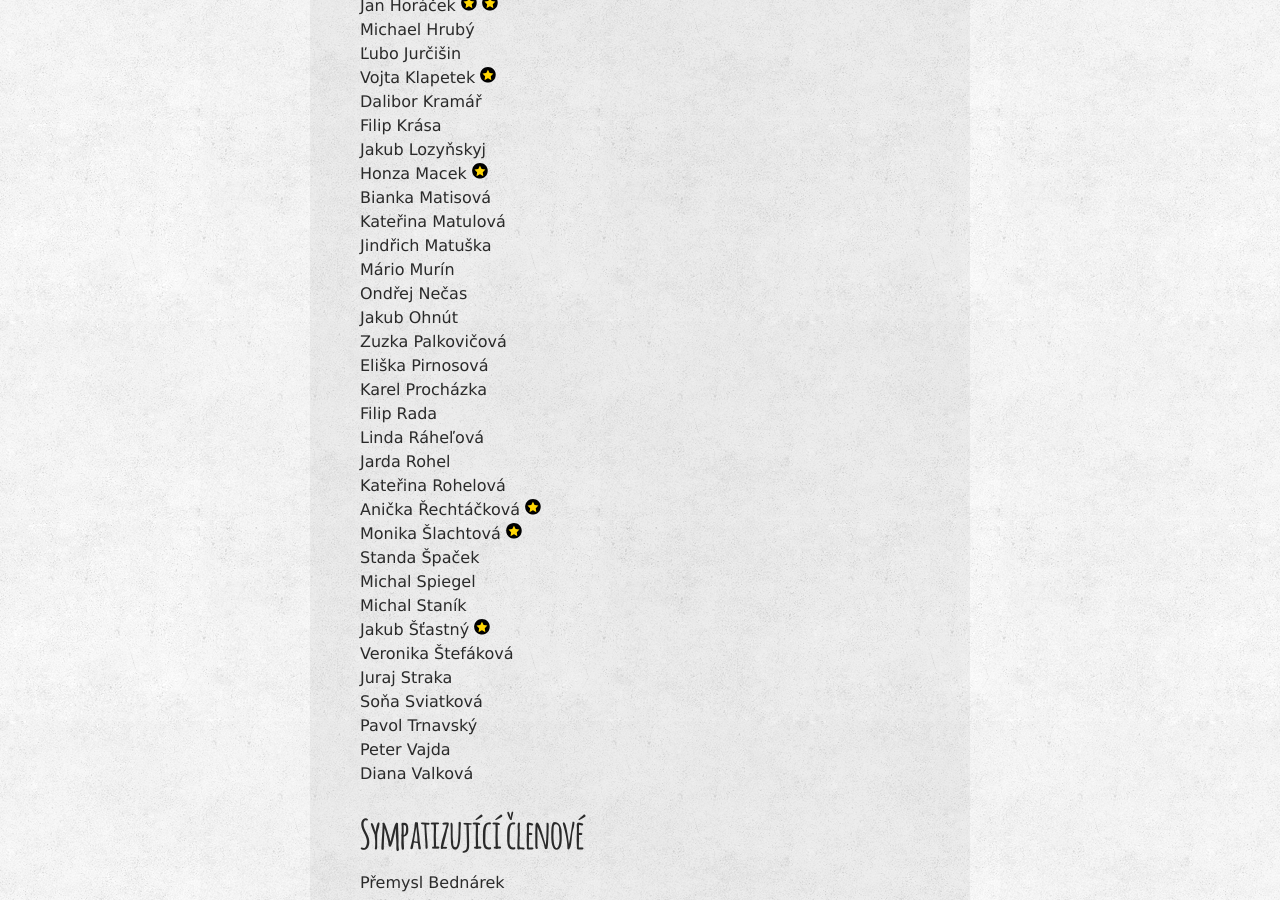
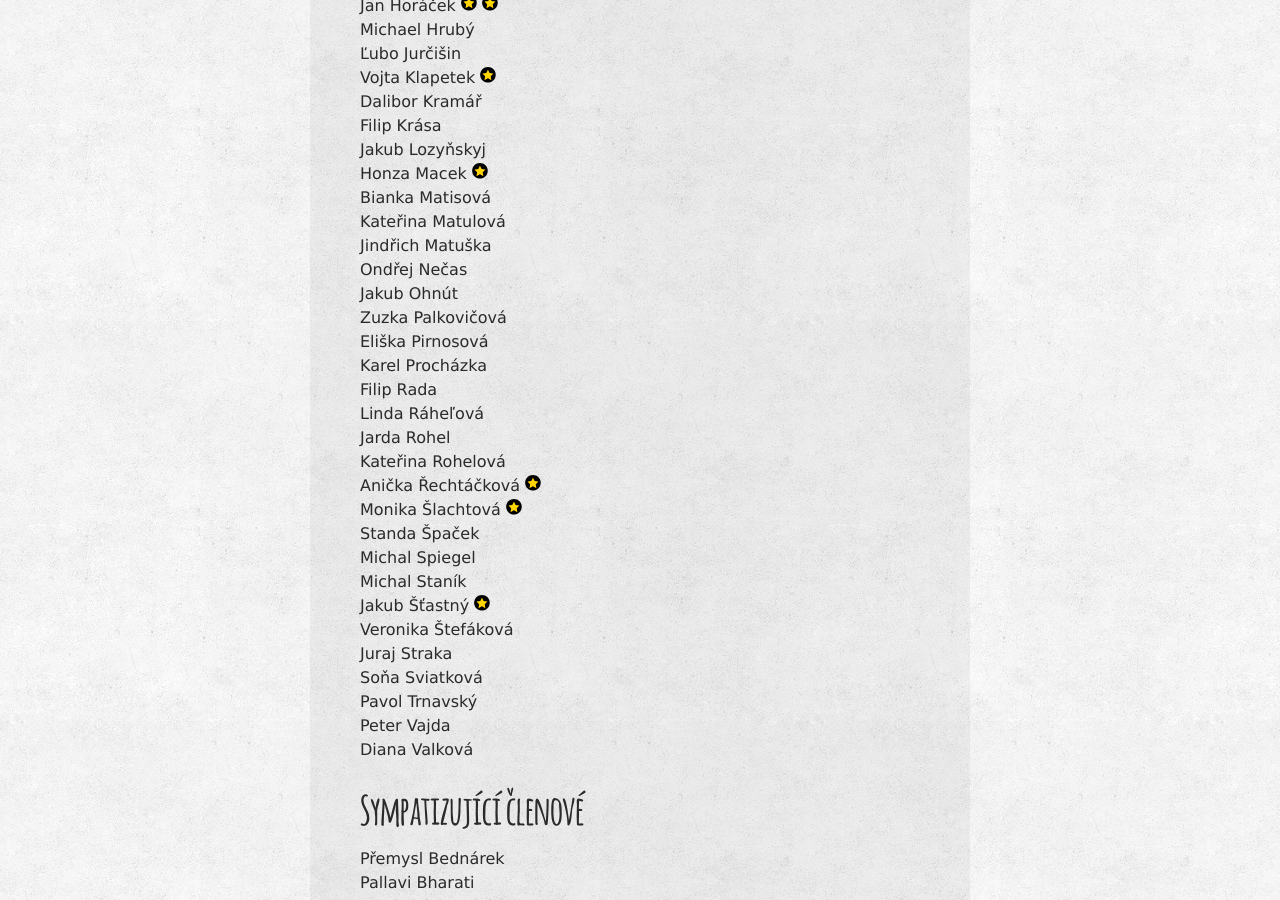
Before and after one commit to zverinec/zverinec-web, a Jekyll site: the page built from _pages/members.md, in a window 1280 px wide and 900 px high, scrolled down 1079 px. Built offline with Jekyll 4.4.1, drawn with Linux system fonts in a browser that asks for light colours; comment, search, counter and statistics services are not loaded.

Commit message:
Update members.md

```diff
--- a/_pages/members.md
+++ b/_pages/members.md
@@ -40,7 +40,6 @@ Honza Macek <img src="img/rad.svg" class="rad" title="Řád přítele severské
 Bianka Matisová<br/>
 Kateřina Matulová<br/>
 Jindřich Matuška<br/>
-Mário Murín<br/>
 Ondřej Nečas<br/>
 Jakub Ohnút<br/>
 Zuzka Palkovičová<br/>
```
